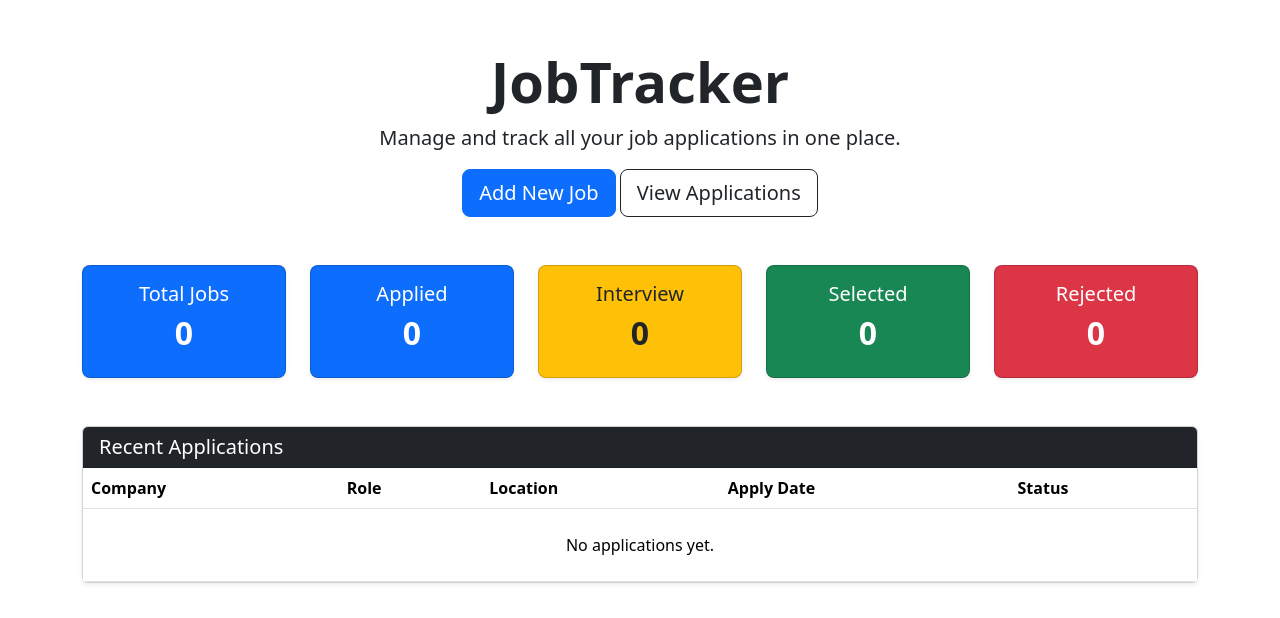
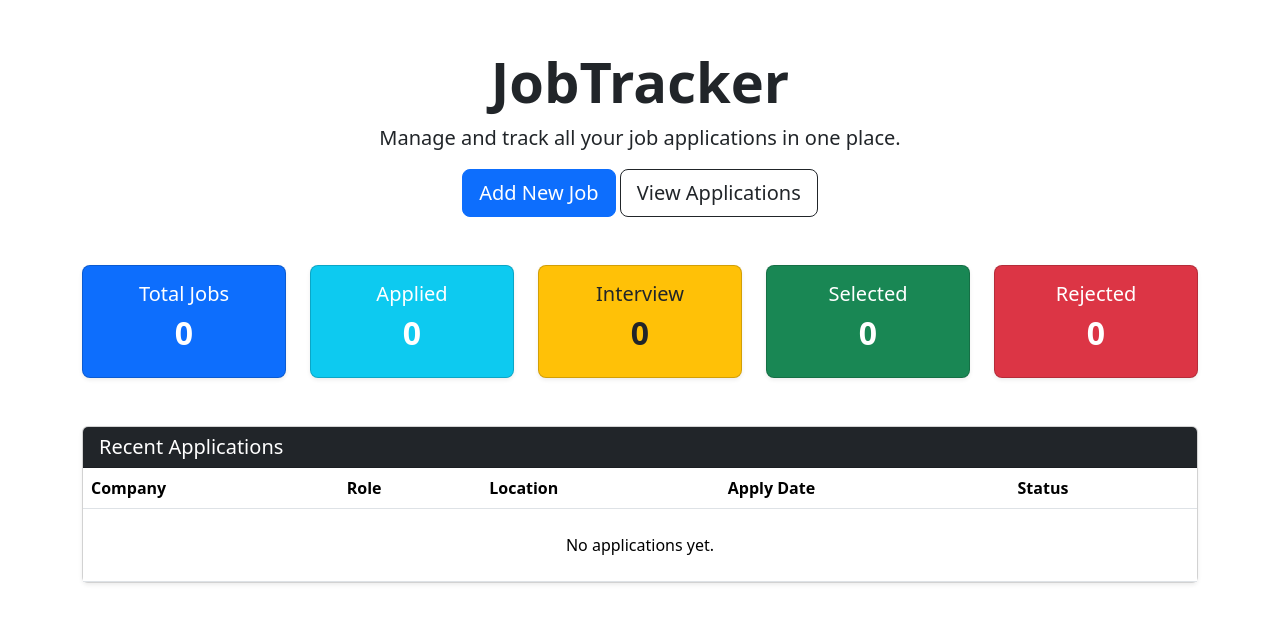
Before and after one commit to Adduuu30/Jobtracker, a Flask app: page / in a window 1280 px wide. Shown: the part 56-674 px from the top of the page. Run offline with Flask 3, Linux system fonts and the light colour scheme; data that the repository does not hold is empty.

Commit message:
Update dashboard card colors

```diff
--- a/templates/index.html
+++ b/templates/index.html
@@ -51,7 +51,7 @@
     <!-- Total Jobs -->
     <div class="col-md-6 col-lg">
         <a href="/jobs" class="text-decoration-none">
-    <div class="card dashboard-card text-white bg-primary h-100 shadow-sm rounded-3">                <div class="card-body text-center">
+            <div class="card dashboard-card text-white bg-primary h-100 shadow-sm rounded-3">                <div class="card-body text-center">
                     <h5>Total Jobs</h5>
                     <h2 class="fw-bold">{{ total_jobs }}</h2>
                 </div>
@@ -63,7 +63,7 @@
     <!-- Applied -->
     <div class="col-md-6 col-lg">
         <a href="/jobs?status=Applied" class="text-decoration-none">
-            <div class="card dashboard-card text-white bg-primary h-100 shadow-sm rounded-3">
+            <div class="card dashboard-card text-white bg-info h-100 shadow-sm rounded-3">
                 <div class="card-body text-center">
                     <h5>Applied</h5>
                     <h2 class="fw-bold">{{ applied_jobs }}</h2>
```
